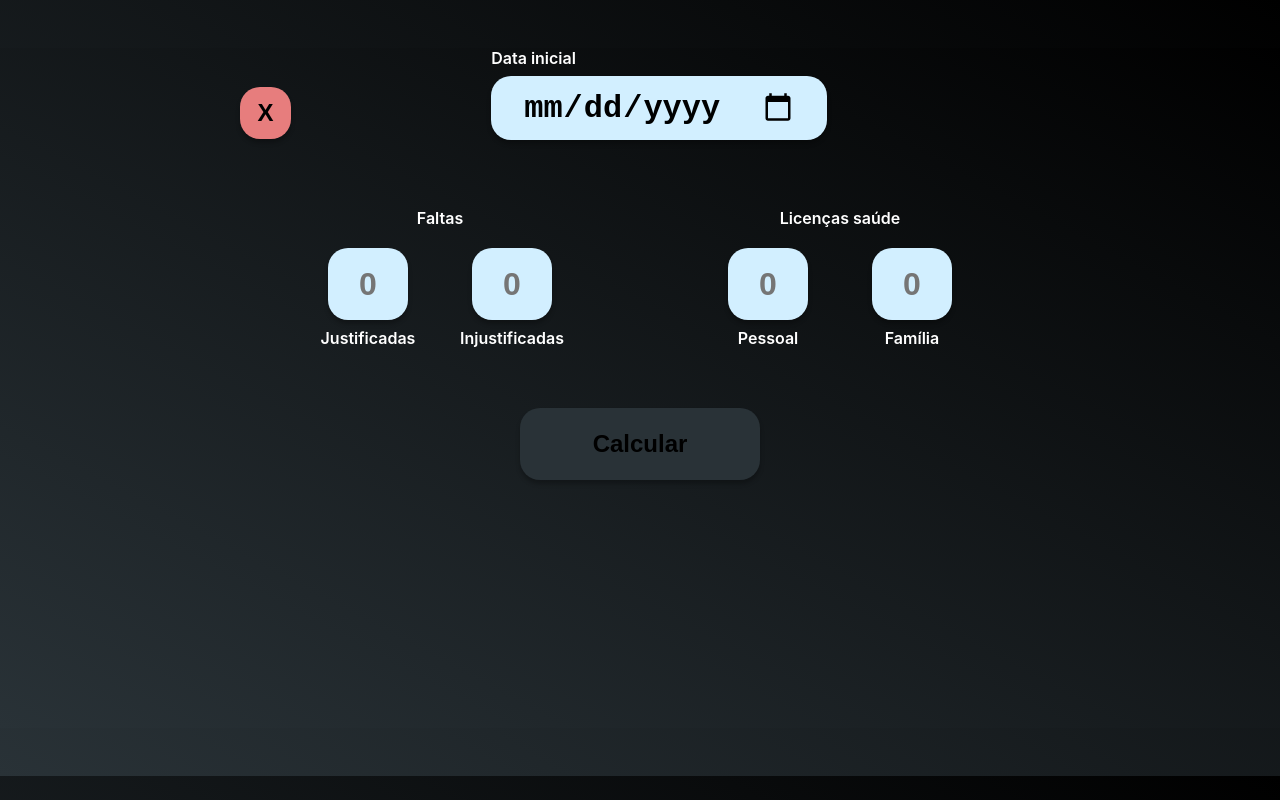
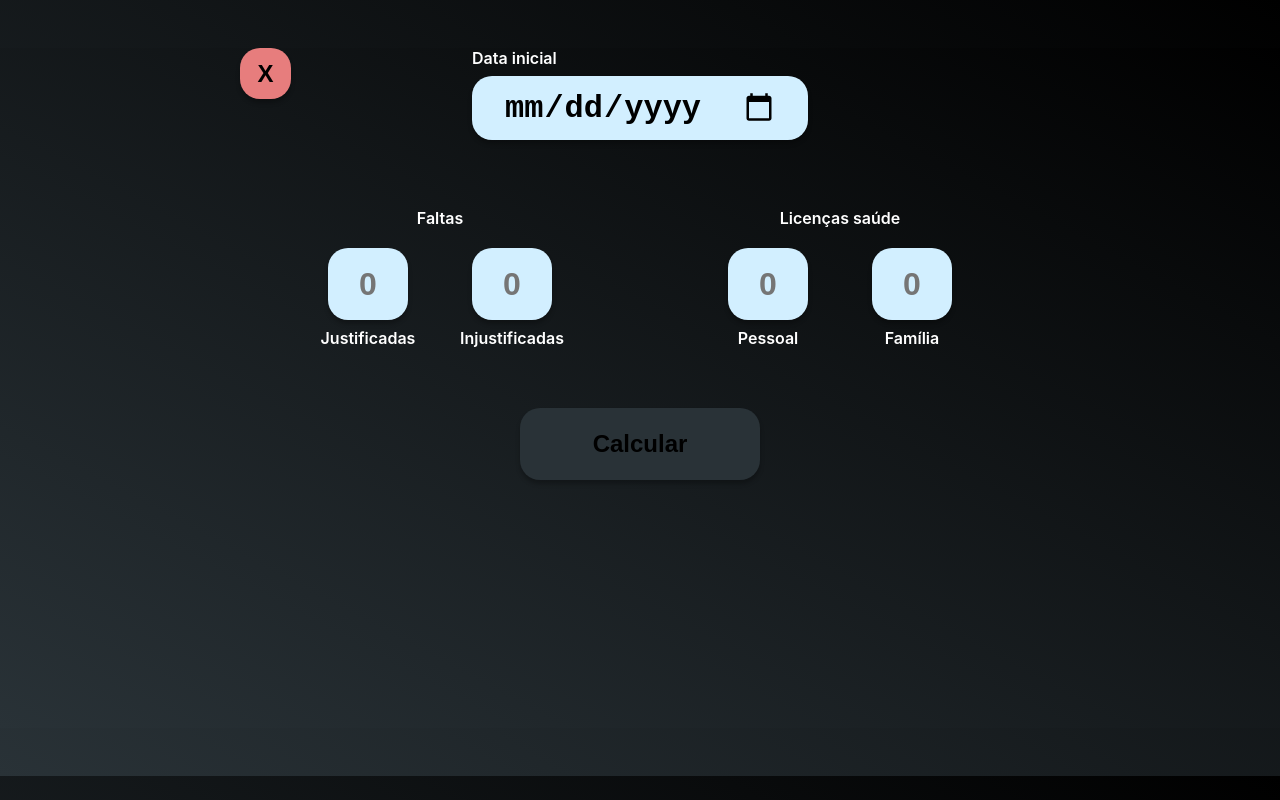
Before and after one commit to juuliana/date-calculator, a React (Create React App) app: page / in a window 1280 px wide. Built offline with nearby package versions, Linux system fonts and the light colour scheme.

Commit message:
fix design

```diff
--- a/src/pages/calculator/index.js
+++ b/src/pages/calculator/index.js
@@ -102,9 +102,9 @@ function Calculator() {
 
   return (
     <Container>
+      <Button2 onClick={() => window.location.reload(true)}>X</Button2>
+
       <Header>
-        <Button2 onClick={() => window.location.reload(true)}>X</Button2>
-
         <View>
           <Subtitle>Data inicial</Subtitle>
           <InputDate
--- a/src/pages/calculator/styles.js
+++ b/src/pages/calculator/styles.js
@@ -3,7 +3,6 @@ import styled from "styled-components";
 export const Container = styled.div`
   display: flex;
   flex-direction: column;
-
   margin: 3rem 15rem;
   border-radius: 20px;
   height: 85vh;
@@ -11,8 +10,10 @@ export const Container = styled.div`
 
 export const Header = styled.div`
   display: flex;
+  position: relative;
   flex-direction: row;
   align-items: center;
+  justify-content: center;
 
   height: 130px;
   margin-bottom: 30px;
@@ -51,7 +52,6 @@ export const Response = styled.span`
 
 export const View = styled.div`
   justify-content: center;
-  margin-left: 25%;
   height: 130px;
 `;
 
@@ -135,9 +135,11 @@ export const Result = styled.div`
 `;
 
 export const Button2 = styled.button`
+  position: absolute;
+  z-index: 10;
+
   width: 3.2rem;
   height: 3.2rem;
-
   background-color: #e77d7d;
 
   :hover {
```
